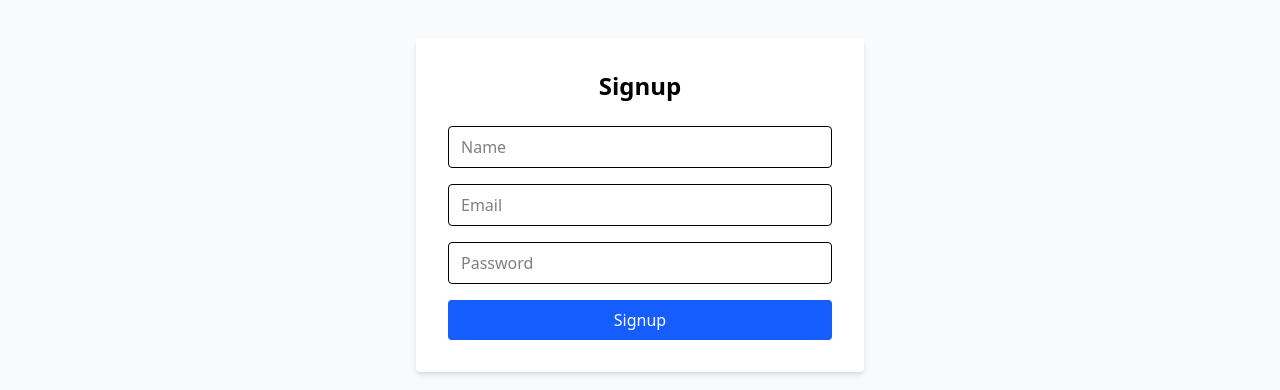
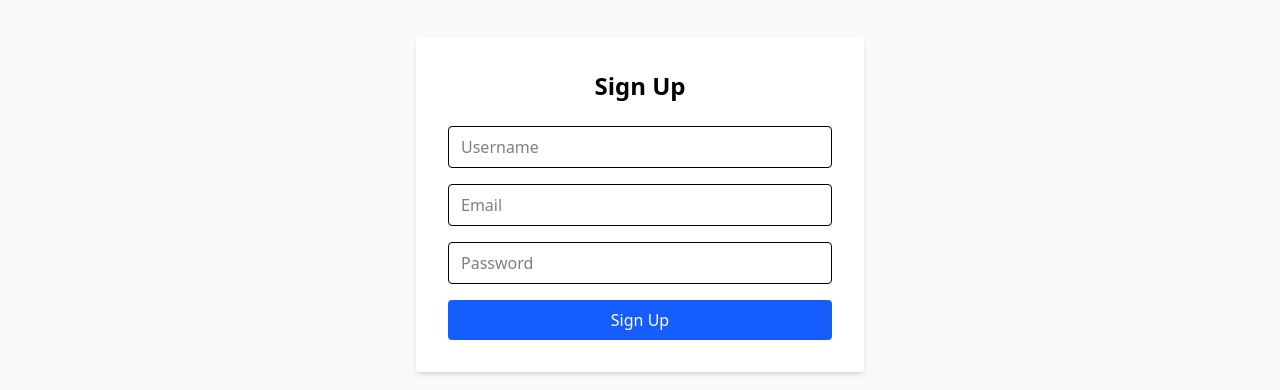
Before and after one commit to Vyshu15-chowdary/Found-or-Lost-Portal, a React (Vite) app in the folder Frontend/: page /signUp in a window 1280 px wide. Shown: the part 259-649 px from the top of the page. Built offline with nearby package versions, Linux system fonts and the light colour scheme.

Commit message:
middleware created

```diff
--- a/Frontend/src/Pages/Login.jsx
+++ b/Frontend/src/Pages/Login.jsx
@@ -17,9 +17,11 @@ export default function Login() {
     e.preventDefault();
     setError("");
     setLoading(true);
+
     try {
-      await login(formData);
-      navigate("/dashboard"); // redirect after login
+      await login(formData); // sends {email, password}
+      alert("Login successful!");
+      navigate("/dashboard");
     } catch (err) {
       console.error(err);
       setError(err.response?.data?.message || "Login failed");
--- a/Frontend/src/Pages/Signup.jsx
+++ b/Frontend/src/Pages/Signup.jsx
@@ -1,4 +1,4 @@
-
+// src/Pages/Signup.jsx
 import React, { useState } from "react";
 import { useNavigate } from "react-router-dom";
 import { signup } from "../Services/authService.js";
@@ -6,9 +6,9 @@ import { signup } from "../Services/authService.js";
 export default function Signup() {
   const navigate = useNavigate();
   const [formData, setFormData] = useState({
-    name: "",
+    username: "",
     email: "",
-    password: ""
+    password: "",
   });
   const [error, setError] = useState("");
   const [loading, setLoading] = useState(false);
@@ -21,10 +21,11 @@ export default function Signup() {
     e.preventDefault();
     setError("");
     setLoading(true);
+
     try {
-      await signup(formData);
-      alert("Signup successful! Please login.");
-      navigate("/login");
+      await signup(formData); // sends {username, email, password}
+      alert("Signup successful!");
+      navigate("/login"); // redirect to login page
     } catch (err) {
       console.error(err);
       setError(err.response?.data?.message || "Signup failed");
@@ -36,14 +37,15 @@ export default function Signup() {
   return (
     <div className="min-h-screen flex items-center justify-center bg-gray-50">
       <div className="max-w-md w-full bg-white p-8 rounded shadow-md">
-        <h2 className="text-2xl font-bold mb-6 text-center">Signup</h2>
+        <h2 className="text-2xl font-bold mb-6 text-center">Sign Up</h2>
         {error && <p className="text-red-500 mb-4">{error}</p>}
+
         <form onSubmit={handleSubmit} className="space-y-4">
           <input
             type="text"
-            name="name"
-            placeholder="Name"
-            value={formData.name}
+            name="username"
+            placeholder="Username"
+            value={formData.username}
             onChange={handleChange}
             required
             className="w-full border px-3 py-2 rounded"
@@ -71,7 +73,7 @@ export default function Signup() {
             disabled={loading}
             className="w-full bg-blue-600 text-white py-2 px-4 rounded hover:bg-blue-700 transition"
           >
-            {loading ? "Signing up..." : "Signup"}
+            {loading ? "Signing up..." : "Sign Up"}
           </button>
         </form>
       </div>
--- a/Frontend/src/Services/authService.js
+++ b/Frontend/src/Services/authService.js
@@ -1,10 +1,10 @@
 // src/Services/authService.js
 import axios from "axios";
 
-const API_URL = "http://localhost:5000/api/auth/signup";
+const API_URL = "http://localhost:5000/api/auth"; // base URL
 
 export const signup = async (userData) => {
-  const response = await axios.post(`${API_URL}/signup`, userData);
+  const response = await axios.post(`${API_URL}/signup`, userData); // correct
   return response.data;
 };
 
@@ -27,7 +27,6 @@ export const getCurrentUser = () => {
   return user ? JSON.parse(user) : null;
 };
 
-// ✅ Add this function to provide token for itemService
 export const getToken = () => {
   return localStorage.getItem("token");
 };
```
